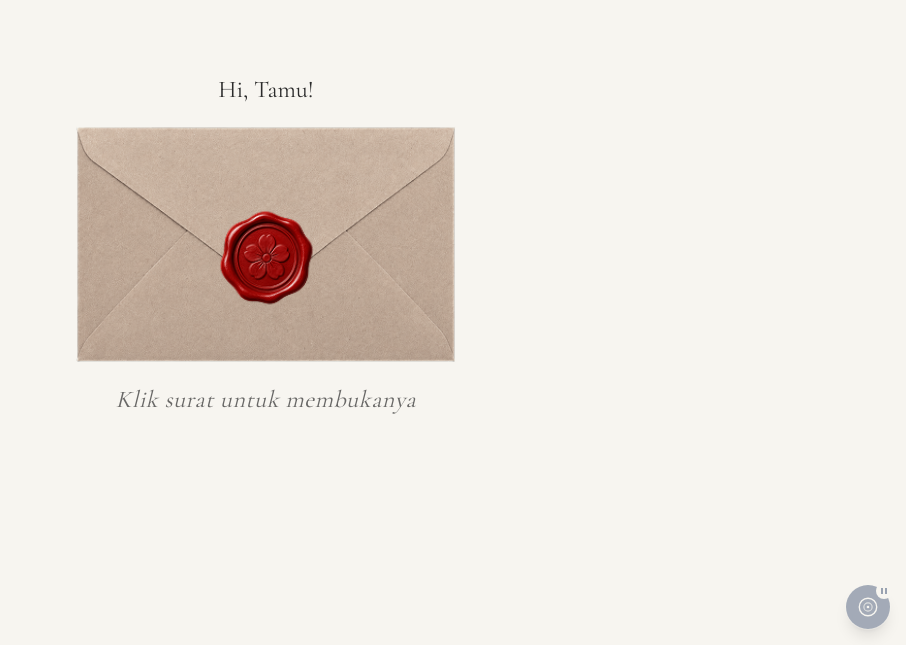
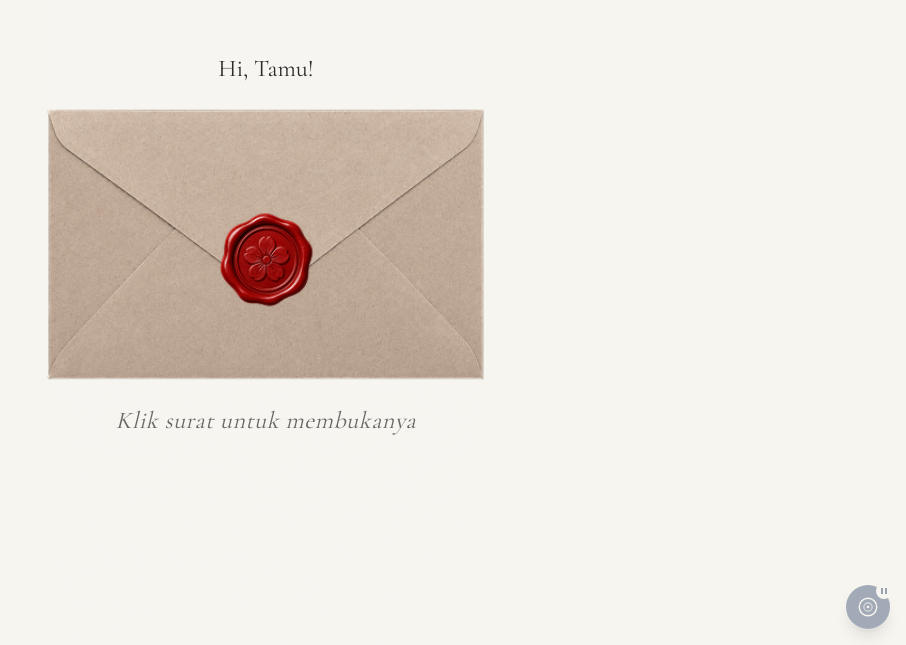
Before and after one commit to whauzan/wedding-dina-agung, a Next.js app: page / in a window 1280 px wide. Shown: the part 155-800 px from the top of the page, without its empty margins (374-1280 px from the left). Built offline with nearby package versions, Linux system fonts and the light colour scheme.

Commit message:
fix(style): bg texture not seamless

```diff
--- a/src/app/(invite)/_components/ClosingSection.tsx
+++ b/src/app/(invite)/_components/ClosingSection.tsx
@@ -16,7 +16,7 @@ export function ClosingSection() {
 
   return (
     <section className="relative flex flex-col">
-      <div className="bg-texture relative flex flex-col items-center gap-6 overflow-hidden bg-slate px-8 pt-8 pb-24 text-center text-cream">
+      <div className="relative flex flex-col items-center gap-6 overflow-hidden px-8 pt-8 pb-24 text-center text-cream">
         <motion.h2
           {...fade}
           transition={{ duration: 0.6 }}
--- a/src/app/(invite)/_components/EnvelopeGate.tsx
+++ b/src/app/(invite)/_components/EnvelopeGate.tsx
@@ -90,13 +90,13 @@ export function EnvelopeGate({
           transition: `background-color ${reduced ? 200 : 500}ms ease`,
         }}
       />
-      <div className="bg-texture fixed inset-0 z-0" />
+      <div className="invite-texture invite-texture--fixed" aria-hidden="true" />
 
       {/* Envelope + floral stage. Unmounted in the `names` phase so it no
           longer occupies flex space above InvitationIntro, letting the intro
           fill the full-height column. */}
       {phase !== "names" && (
-        <div className="relative z-30 flex flex-1 flex-col items-center justify-center px-10 py-16">
+        <div className="relative z-30 flex flex-1 flex-col items-center justify-center py-16">
           {/* Sealed -> opening (slight-open art + seal slide-off) -> expanding
               (envelope itself scales up to cover the viewport, taking over
               the "wipe" role) beat. Fixed positioning kicks in once we start
@@ -110,8 +110,8 @@ export function EnvelopeGate({
                 key="envelope"
                 className={
                   phase === "expanding"
-                    ? "fixed inset-0 z-40 flex flex-col items-center justify-center gap-0 text-center"
-                    : "flex flex-col items-center gap-0 text-center"
+                    ? "fixed inset-0 z-40 w-full flex flex-col items-center justify-center gap-0 text-center"
+                    : "flex flex-col w-full items-center gap-0 text-center"
                 }
                 exit={{ opacity: 0 }}
                 transition={{ duration: reduced ? 0.15 : 0.3 }}
@@ -129,7 +129,7 @@ export function EnvelopeGate({
                   onClick={handleOpen}
                   aria-label="Buka undangan"
                   disabled={phase !== "sealed"}
-                  className="relative w-104 cursor-pointer"
+                  className="relative w-full cursor-pointer"
                   style={{ transformOrigin: "center" }}
                   animate={
                     phase === "opening"
--- a/src/app/(invite)/_components/GroomBrideSection.tsx
+++ b/src/app/(invite)/_components/GroomBrideSection.tsx
@@ -91,7 +91,7 @@ export function GroomBrideSection() {
   const fade = fadeUp(!!reduced);
 
   return (
-    <section className="bg-texture min-h-dvh bg-slate relative flex flex-col items-center justify-center gap-6 overflow-hidden px-8 text-cream">
+    <section className="min-h-dvh relative flex flex-col items-center justify-center gap-6 overflow-hidden px-8 text-cream">
       <Image
         src="/ornament-corner.svg"
         alt=""
--- a/src/app/(invite)/_components/InvitationIntro.tsx
+++ b/src/app/(invite)/_components/InvitationIntro.tsx
@@ -14,7 +14,7 @@ export function InvitationIntro() {
   const fade = fadeUp(!!reduced);
 
   return (
-    <main className="bg-texture min-h-dvh relative flex flex-1 flex-col items-center justify-center bg-slate px-10 py-24 text-cream">
+    <main className="min-h-dvh relative flex flex-1 flex-col items-center justify-center px-10 py-24 text-cream">
       <Image
         src="/ornament.svg"
         alt=""
--- a/src/app/(invite)/_components/OurStorySection.tsx
+++ b/src/app/(invite)/_components/OurStorySection.tsx
@@ -148,7 +148,7 @@ export function OurStorySection() {
   const fade = fadeUp(!!reduced);
 
   return (
-    <section className="bg-texture relative flex min-h-dvh flex-col gap-6 overflow-hidden bg-slate px-8 py-8 text-cream">
+    <section className="relative flex min-h-dvh flex-col gap-6 overflow-hidden px-8 py-8 text-cream">
       {/* Top-left forget-me-not floral, per the mockup. */}
       <Image
         src="/ornament.svg"
--- a/src/app/(invite)/_components/VerseSection.tsx
+++ b/src/app/(invite)/_components/VerseSection.tsx
@@ -14,7 +14,7 @@ export function VerseSection() {
   const fade = fadeUp(!!reduced);
 
   return (
-    <section className="bg-texture min-h-dvh relative flex flex-col gap-6 items-center bg-slate py-16 text-cream">
+    <section className="min-h-dvh relative flex flex-col gap-6 items-center py-16 text-cream">
       <motion.div
         initial={{ opacity: 0, scale: reduced ? 1 : 0.97 }}
         whileInView={{ opacity: 1, scale: 1 }}
--- a/src/app/(invite)/_components/WeddingGiftSection.tsx
+++ b/src/app/(invite)/_components/WeddingGiftSection.tsx
@@ -95,7 +95,7 @@ export function WeddingGiftSection() {
   return (
     <section
       className={cn(
-        "bg-texture relative flex min-h-dvh flex-col items-center gap-6 overflow-hidden bg-slate px-8 py-12 text-cream",
+        "relative flex min-h-dvh flex-col items-center gap-6 overflow-hidden px-8 py-12 text-cream",
         !open && "justify-center",
       )}
     >
--- a/src/app/(invite)/layout.tsx
+++ b/src/app/(invite)/layout.tsx
@@ -4,7 +4,8 @@ export default function InviteLayout({
   children: React.ReactNode;
 }) {
   return (
-    <div className="mx-auto flex min-h-screen w-full max-w-120 flex-col">
+    <div className="relative mx-auto flex min-h-screen w-full max-w-120 flex-col bg-slate">
+      <div className="invite-texture" aria-hidden="true" />
       {children}
     </div>
   );
--- a/src/app/globals.css
+++ b/src/app/globals.css
@@ -26,21 +26,34 @@ body {
   font-family: var(--font-cormorant), serif;
 }
 
-/* Plaster/paper texture from mockups, tiled at low opacity with a soft-light
-   blend so it reads as subtle grain rather than a visible repeating image. */
-.bg-texture {
-  position: relative;
-}
+/* Plaster/paper texture from mockups. One overlay for the whole invite column
+   (mounted once in the (invite) layout) instead of a per-section fill, so the
+   grain is continuous across section boundaries — no cut where sections meet.
 
-.bg-texture::before {
-  content: "";
+   The tile (public/texture-seamless.png) is the source texture stacked above a
+   vertically-flipped copy, so every vertical repeat boundary is a mirror join
+   and `repeat-y` tiles down the full page height with no visible seam. The
+   layer sits inside the scrolling column (position: absolute, full content
+   height) so the texture scrolls WITH the content like real paper, rather than
+   sitting fixed like glass. Soft-light + low opacity keeps it as subtle grain. */
+.invite-texture {
   position: absolute;
   inset: 0;
+  z-index: 0;
   pointer-events: none;
   opacity: 0.35;
   mix-blend-mode: soft-light;
-  background-image: url("/texture.png");
-  background-repeat: no-repeat;
-  background-position: center;
-  background-size: cover;
+  background-image: url("/texture-seamless.png");
+  background-repeat: repeat-y;
+  background-position: top center;
+  /* Match the source tile's native width so the mirrored rows land exactly on
+     the 932px boundary; height auto preserves the mirror geometry. */
+  background-size: 430px auto;
 }
+
+/* Fixed variant for the envelope gate, whose own cream->slate color layer is
+   position: fixed and would otherwise cover the layout's absolute texture. This
+   pins the same grain to the viewport for the duration of the gate animation. */
+.invite-texture--fixed {
+  position: fixed;
+}
```
Also changed, not shown: public/texture-seamless.png (added).
